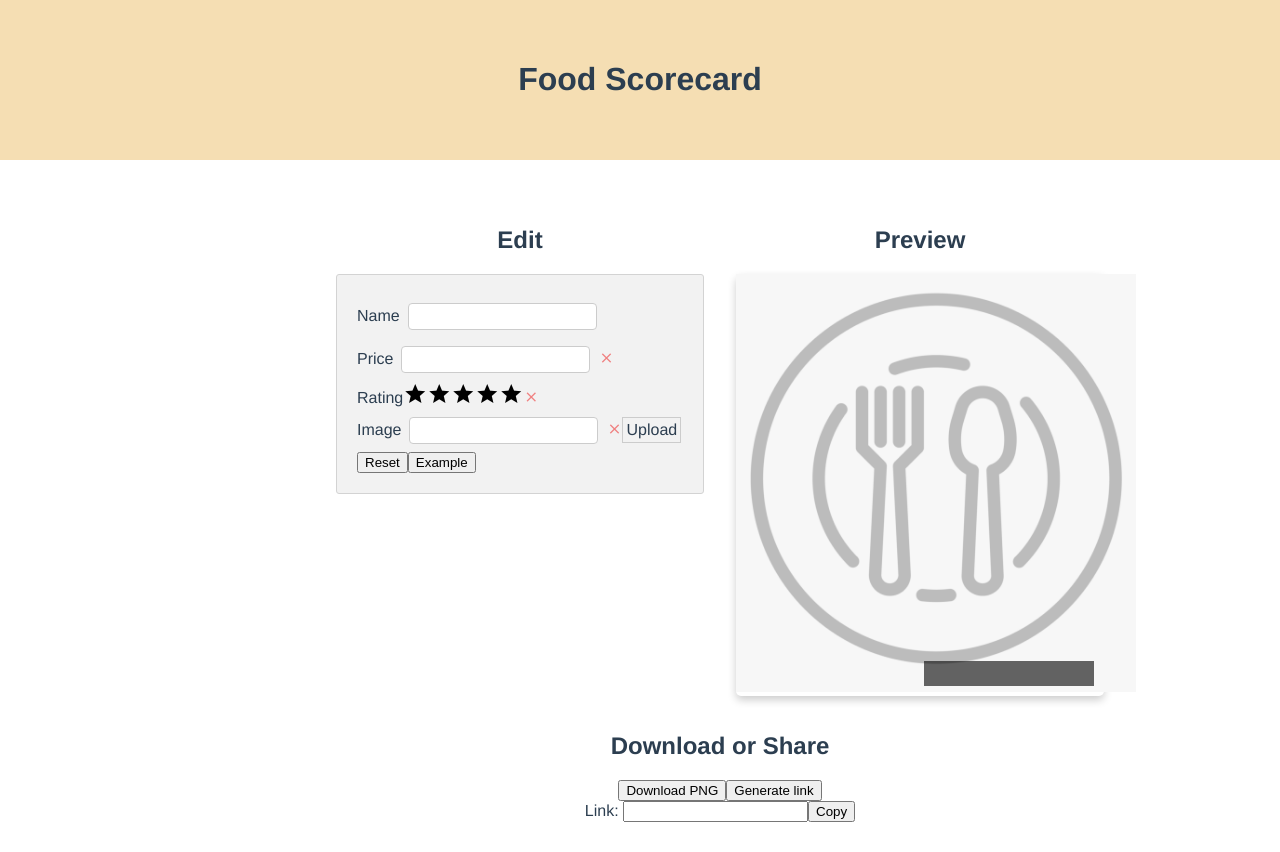
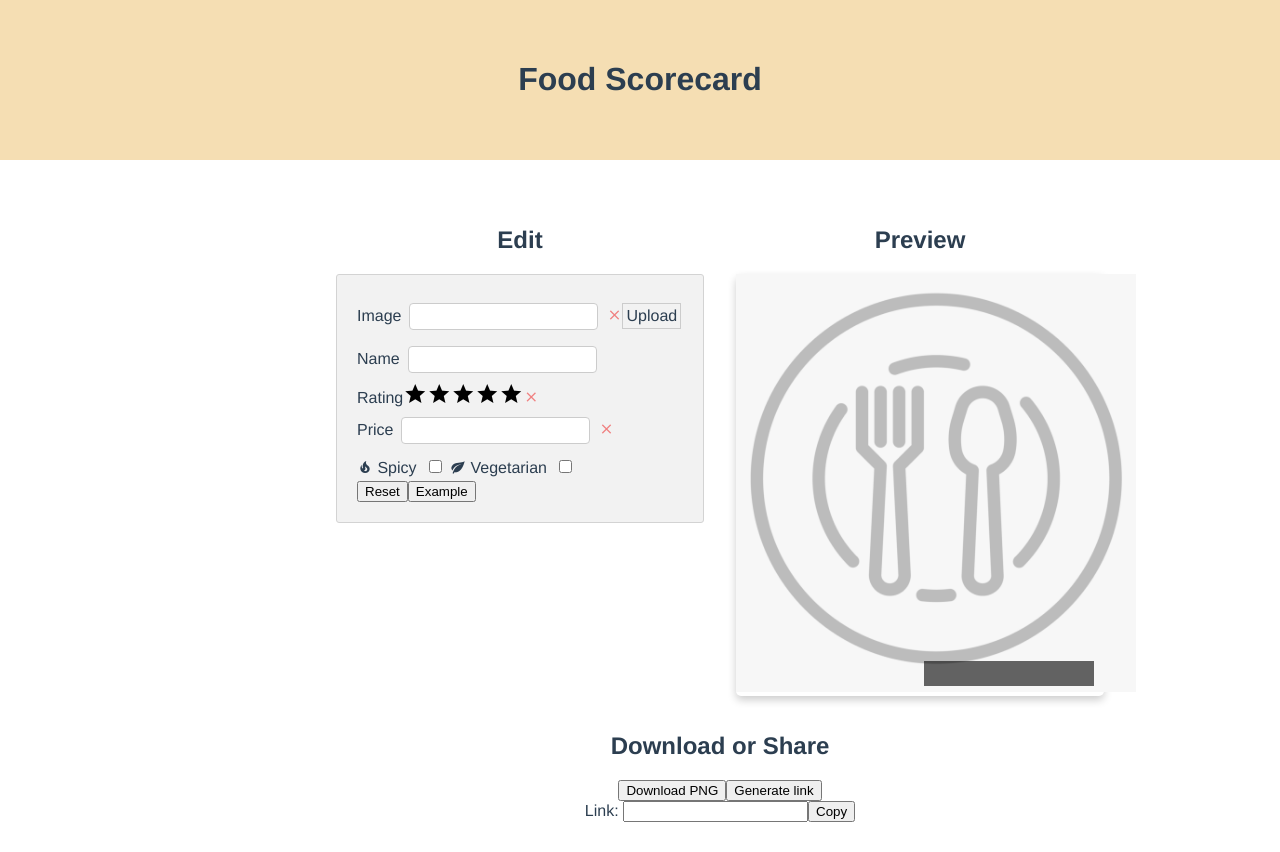
Before and after one commit to Alyssum-Studio/food-rating-card, a Vue app: page / in a window 1280 px wide. Built offline with nearby package versions, Linux system fonts and the light colour scheme.

Commit message:
Add spicy and vegetarian tags.

```diff
--- a/src/components/FoodInfoForm.vue
+++ b/src/components/FoodInfoForm.vue
@@ -1,13 +1,15 @@
 <template>
   <form class="food-info-form" @input="$emit('update:modelValue', formData)" @reset="reset">
     <div>
+      <label for="image-link-input">Image</label>
+      <input id="image-link-input" type="url" v-model="formData.imageLink">
+      <span class="mdi mdi-close clear-button" @click="clearImageLink"></span>
+      <label class="file-label" for="upload-image-input">Upload</label>
+      <input id="upload-image-input" class="file-input" type="file" accept="image/*" @input="uploadImage">
+    </div>
+    <div>
       <label for="name-input">Name</label>
       <input id="name-input" type="text" v-model.trim="formData.name" required>
-    </div>
-    <div>
-      <label for="price-input">Price</label>
-      <input id="price-input" type="number" v-model.number="formData.price" min="0">
-      <span class="mdi mdi-close clear-button" @click="clearPrice"></span>
     </div>
     <div>
       <label>Rating</label>
@@ -20,15 +22,25 @@
       <span class="mdi mdi-close clear-button" @click="clearRating"></span>
     </div>
     <div>
-      <label for="image-link-input">Image</label>
-      <input id="image-link-input" type="url" v-model="formData.imageLink">
-      <span class="mdi mdi-close clear-button" @click="clearImageLink"></span>
-      <label class="file-label" for="upload-image-input">Upload</label>
-      <input id="upload-image-input" class="file-input" type="file" accept="image/*" @input="uploadImage">
+      <label for="price-input">Price</label>
+      <input id="price-input" type="number" v-model.number="formData.price" min="0">
+      <span class="mdi mdi-close clear-button" @click="clearPrice"></span>
+    </div>
+    <div>
+      <label for="spicy-checkbox">
+        <span class="mdi mdi-fire"></span>
+        Spicy
+      </label>
+      <input id="spicy-checkbox" type="checkbox" v-model="formData.spicy">
+      <label for="vegetarian-checkbox">
+        <span class="mdi mdi-leaf"></span>
+        Vegetarian
+      </label>
+      <input id="vegetarian-checkbox" type="checkbox" v-model="formData.vegetarian">
     </div>
     <div>
       <button type="reset">Reset</button>
-      <button @click="setExample">Example</button>
+      <button @click="setExample" @click.prevent>Example</button>
     </div>
   </form>
 </template>
--- a/src/components/FoodScorecard.vue
+++ b/src/components/FoodScorecard.vue
@@ -3,6 +3,8 @@
     <img :src="foodInfo.imageLink || require('../assets/food-placeholder.png')" :alt="`${foodInfo.name}`">
     <div class="food-info">
       <h4>
+        <span v-if="foodInfo.spicy" class="mdi mdi-fire"></span>
+        <span v-if="foodInfo.vegetarian" class="mdi mdi-leaf"></span>
         {{ foodInfo.name }}
         <span v-if="foodInfo.price !== undefined"> - ${{foodInfo.price}}</span>
       </h4>
@@ -44,6 +46,14 @@ export default {
   width: 400px;
 }
 
+.food-scorecard .mdi-fire {
+  color: tomato;
+}
+
+.food-scorecard .mdi-leaf {
+  color: greenyellow;
+}
+
 .food-scorecard .food-info {
   position: absolute;
   bottom: 10px;
```
